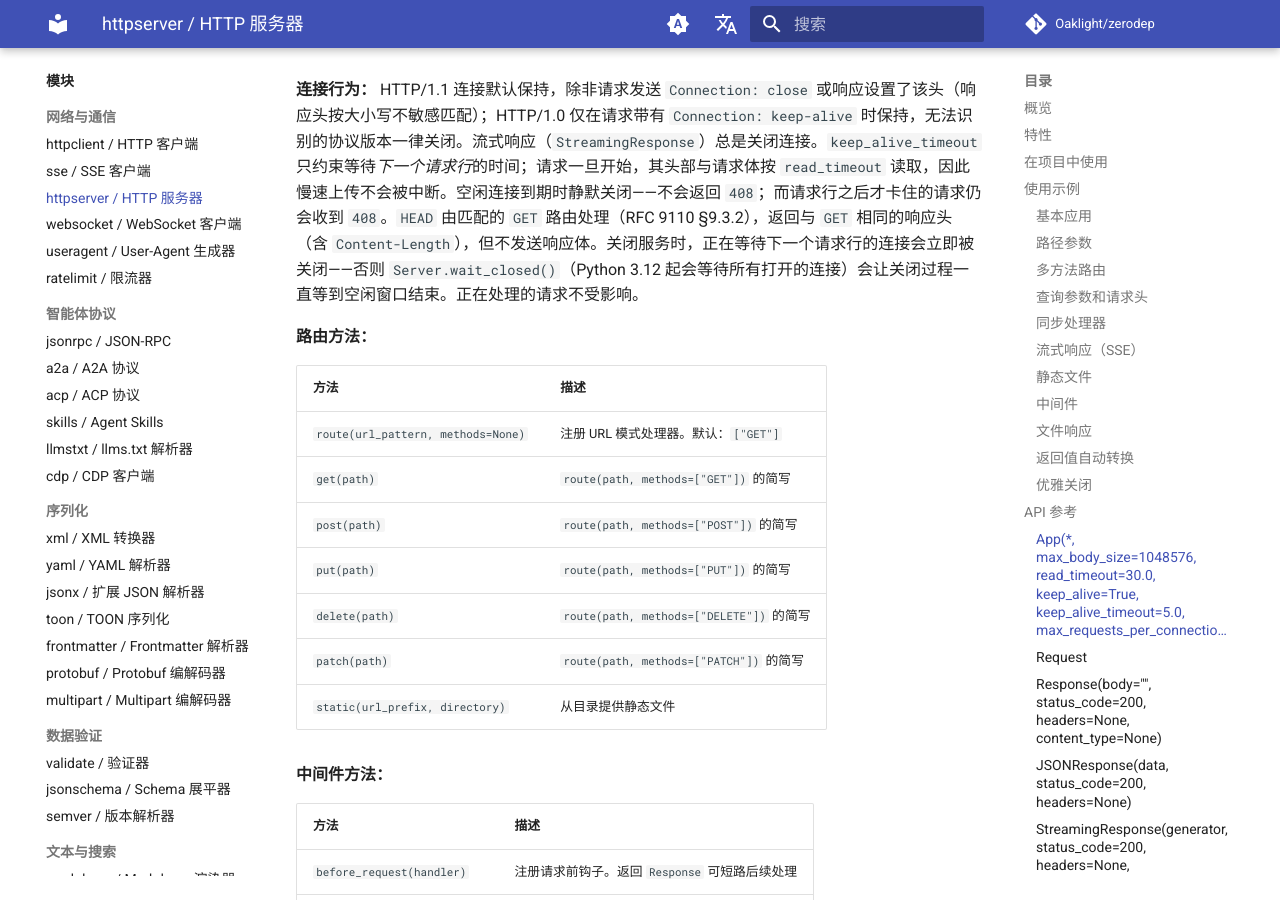
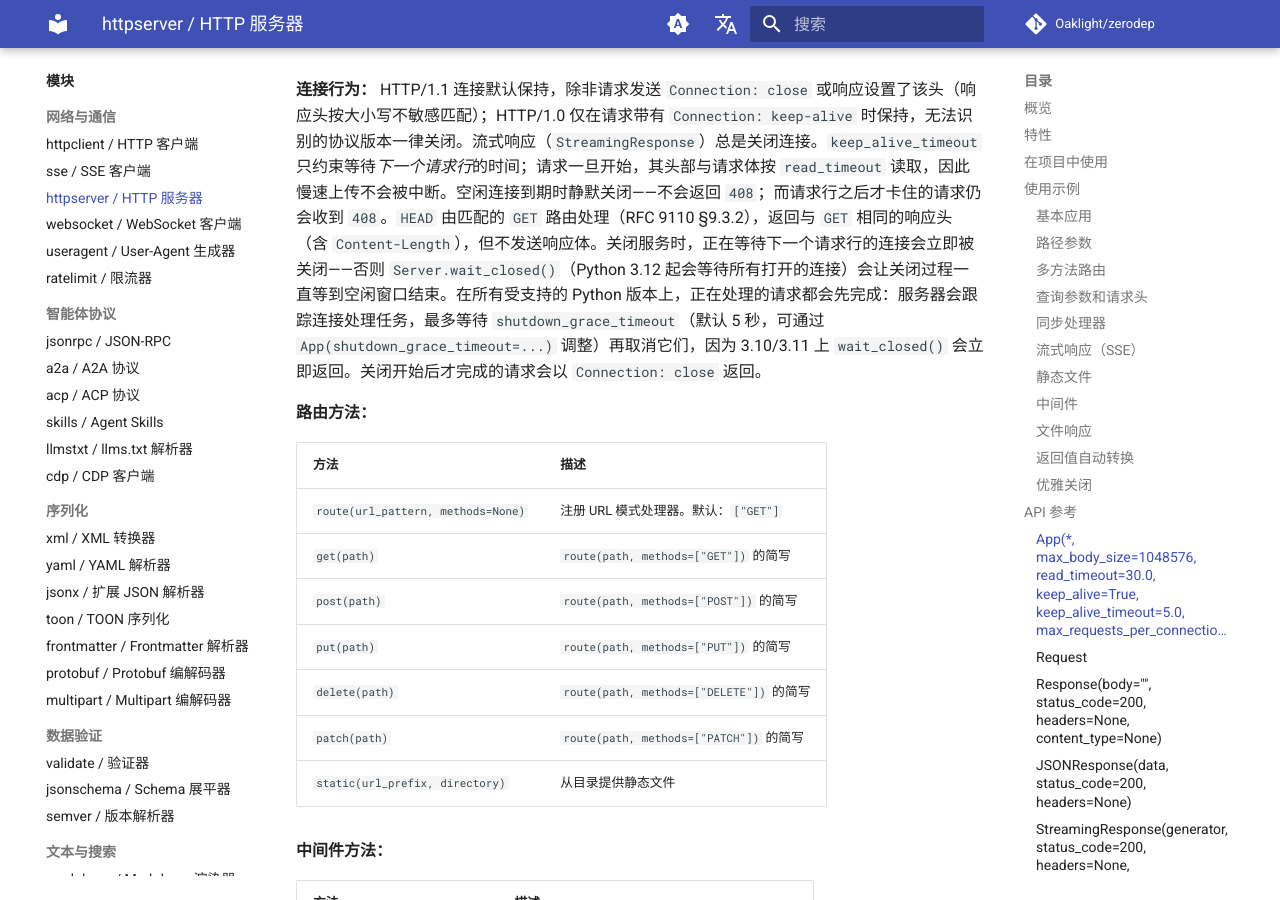
Before and after one commit to Oaklight/zerodep, an MkDocs documentation site: the page built from docs/modules/httpserver.md, in a window 1280 px wide and 900 px high, scrolled down 4678 px. Built offline with MkDocs 1.6.1 and Material for MkDocs 9.7.7, drawn with Linux system fonts in a browser that asks for light colours; comment, search, counter and statistics services are not loaded.

Commit message:
docs(httpserver)：关闭时等待进行中的请求
记录处理任务排空与 shutdown_grace_timeout（#216）。

```diff
--- a/docs/modules/httpserver.md
+++ b/docs/modules/httpserver.md
@@ -204,7 +204,7 @@
 | `keep_alive_timeout` | `float` | `5.0` | 保持连接空闲多久后静默关闭 |
 | `max_requests_per_connection` | `int` | `100` | 单个连接处理多少个请求后关闭 |
 
-**连接行为：** HTTP/1.1 连接默认保持，除非请求发送 `Connection: close` 或响应设置了该头（响应头按大小写不敏感匹配）；HTTP/1.0 仅在请求带有 `Connection: keep-alive` 时保持，无法识别的协议版本一律关闭。流式响应（`StreamingResponse`）总是关闭连接。`keep_alive_timeout` 只约束等待*下一个请求行*的时间；请求一旦开始，其头部与请求体按 `read_timeout` 读取，因此慢速上传不会被中断。空闲连接到期时静默关闭——不会返回 `408`；而请求行之后才卡住的请求仍会收到 `408`。`HEAD` 由匹配的 `GET` 路由处理（RFC 9110 §9.3.2），返回与 `GET` 相同的响应头（含 `Content-Length`），但不发送响应体。关闭服务时，正在等待下一个请求行的连接会立即被关闭——否则 `Server.wait_closed()`（Python 3.12 起会等待所有打开的连接）会让关闭过程一直等到空闲窗口结束。正在处理的请求不受影响。
+**连接行为：** HTTP/1.1 连接默认保持，除非请求发送 `Connection: close` 或响应设置了该头（响应头按大小写不敏感匹配）；HTTP/1.0 仅在请求带有 `Connection: keep-alive` 时保持，无法识别的协议版本一律关闭。流式响应（`StreamingResponse`）总是关闭连接。`keep_alive_timeout` 只约束等待*下一个请求行*的时间；请求一旦开始，其头部与请求体按 `read_timeout` 读取，因此慢速上传不会被中断。空闲连接到期时静默关闭——不会返回 `408`；而请求行之后才卡住的请求仍会收到 `408`。`HEAD` 由匹配的 `GET` 路由处理（RFC 9110 §9.3.2），返回与 `GET` 相同的响应头（含 `Content-Length`），但不发送响应体。关闭服务时，正在等待下一个请求行的连接会立即被关闭——否则 `Server.wait_closed()`（Python 3.12 起会等待所有打开的连接）会让关闭过程一直等到空闲窗口结束。在所有受支持的 Python 版本上，正在处理的请求都会先完成：服务器会跟踪连接处理任务，最多等待 `shutdown_grace_timeout`（默认 5 秒，可通过 `App(shutdown_grace_timeout=...)` 调整）再取消它们，因为 3.10/3.11 上 `wait_closed()` 会立即返回。关闭开始后才完成的请求会以 `Connection: close` 返回。
 
 **路由方法：**
 
```
Also changed, not shown: docs/changelog.md (+1 -0 lines).
